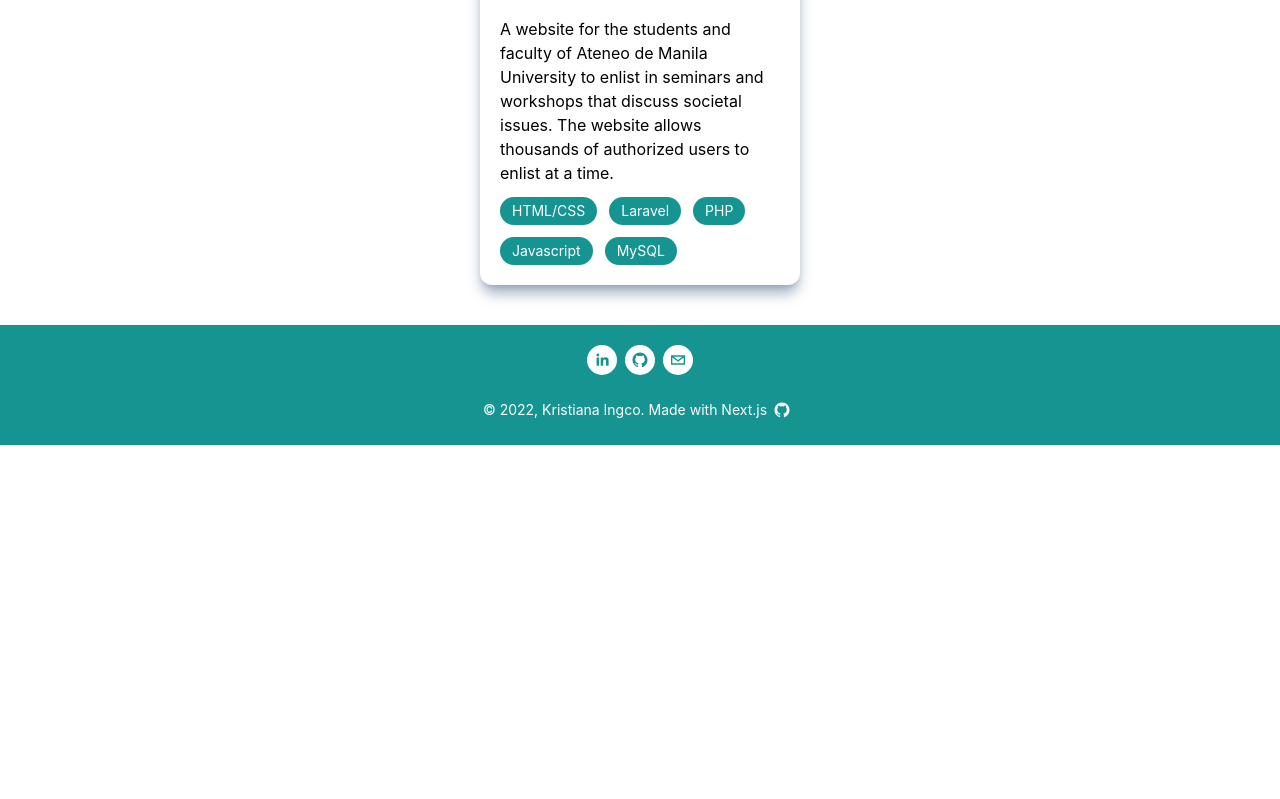
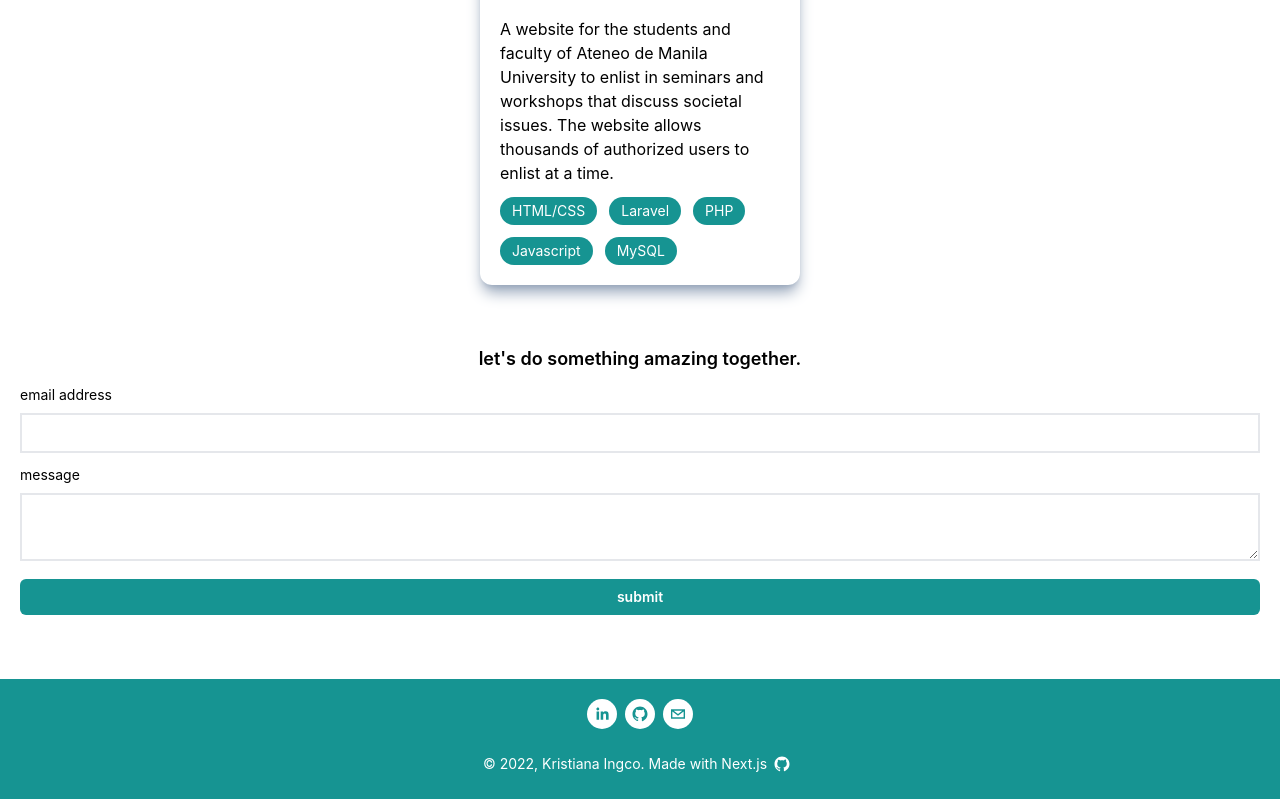
Before and after one commit to kristiingco/portfolio, a Next.js app: page / in a window 1280 px wide. Shown: the part 4239-5038 px from the top of the page. Before the commit the page ends 4684 px from the top, so only its background shows below. Built offline with nearby package versions, Linux system fonts and the light colour scheme.

Commit message:
Add contact section and form

```diff
--- /dev/null
+++ b/components/ContactSection.js
@@ -0,0 +1,64 @@
+import React from "react";
+import { useForm, ValidationError } from "@formspree/react";
+import CustomButton from "./CustomButton";
+
+export const ContactSection = () => {
+  const [state, handleSubmit] = useForm("xqknvjzv");
+  if (state.succeeded) {
+    return (
+      <p className="text-center mt-10 font-semibold">
+        thank you for contacting!
+      </p>
+    );
+  }
+  return (
+    <section className="mt-10">
+      <div className="flex flex-col items-center p-5">
+        <h2 className="font-semibold text-lg">
+          let&apos;s do something amazing together.
+        </h2>
+        <form onSubmit={handleSubmit} className="mt-3 flex flex-col w-full">
+          <div>
+            <label htmlFor="email" className="block text-sm">
+              email address
+            </label>
+            <input
+              id="email"
+              type="email"
+              name="email"
+              className="border-2 text-sm p-2 w-full my-2 mb-3"
+              required
+            />
+            <ValidationError
+              prefix="Email"
+              field="email"
+              errors={state.errors}
+            />
+          </div>
+          <div>
+            <label htmlFor="email" className="block text-sm">
+              message
+            </label>
+            <textarea
+              id="message"
+              name="message"
+              className="border-2 p-2 w-full my-2"
+              required
+            />
+            <ValidationError
+              prefix="Message"
+              field="message"
+              errors={state.errors}
+            />
+          </div>
+          <CustomButton
+            type="submit"
+            disabled={state.submitting}
+            styleType="primary"
+            buttonText="submit"
+          />
+        </form>
+      </div>
+    </section>
+  );
+};
--- a/components/CustomButton.js
+++ b/components/CustomButton.js
@@ -9,7 +9,7 @@ const CustomButton = ({ buttonText, styleType, Icon }) => {
           : "border-2 border-cool-green"
       } w-full p-2 rounded-md my-1`}
     >
-      {buttonText} <Icon className="w-5 h-5" />
+      {buttonText} {Icon && <Icon className="w-5 h-5" />}
     </button>
   );
 };
--- a/package.json
+++ b/package.json
@@ -9,6 +9,7 @@
     "lint": "next lint"
   },
   "dependencies": {
+    "@formspree/react": "^2.3.0",
     "@heroicons/react": "^1.0.6",
     "next": "12.1.6",
     "react": "18.2.0",
--- a/pages/index.js
+++ b/pages/index.js
@@ -1,5 +1,6 @@
 import Head from "next/head";
 import AboutSection from "../components/AboutSection";
+import { ContactSection } from "../components/ContactSection";
 import EducationSection from "../components/EducationSection";
 import ExperienceSection from "../components/ExperienceSection";
 import Footer from "../components/Footer";
@@ -23,6 +24,7 @@ export default function Home() {
         <ExperienceSection />
         <EducationSection />
         <ProjectCards />
+        <ContactSection />
         <Footer />
       </main>
     </div>
```
Also changed, not shown: 1 other file (tests, documents, lock files or other folders).
